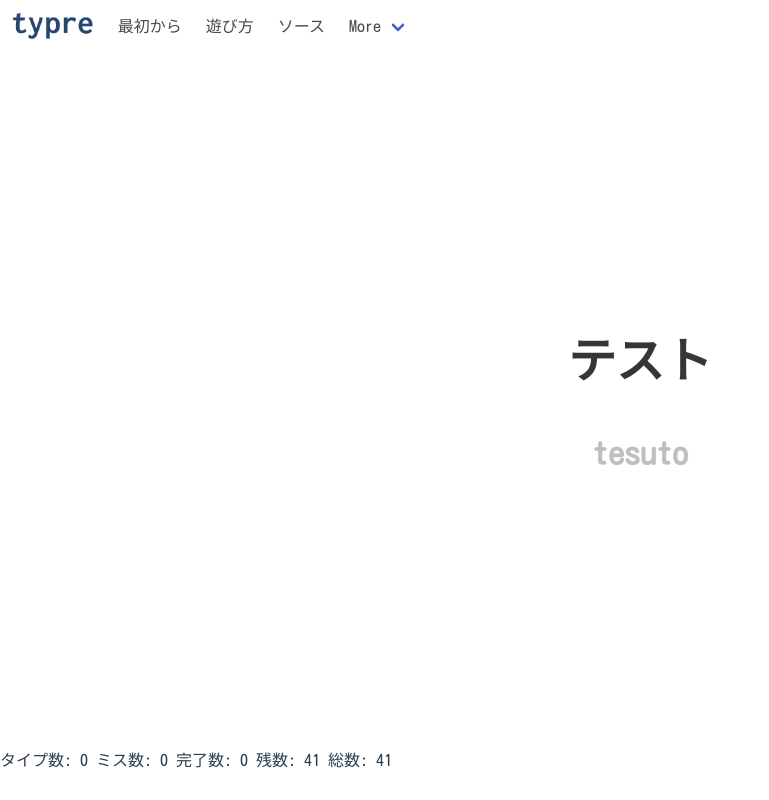
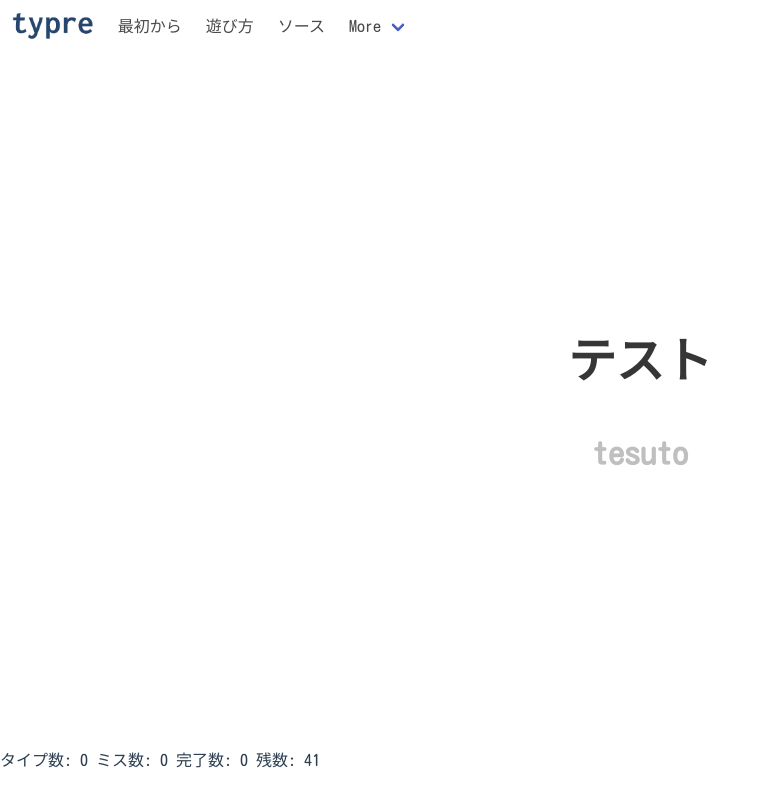
Before and after one commit to ibuky/typre, a Vue app: page /Type in a window 1280 px wide. Shown: the whole page, without its empty margins (0-769 px from the left). Built offline with nearby package versions, Linux system fonts and the light colour scheme.

Commit message:
delete all remaininig count

```diff
--- a/src/components/CurrentStatus.vue
+++ b/src/components/CurrentStatus.vue
@@ -4,7 +4,6 @@
     <p>ミス数: {{ countMiss }} </p>&nbsp;
     <p>完了数: {{ countComp }} </p>&nbsp;
     <p>残数: {{ countLastSentence }} </p>&nbsp;
-    <p>総数: {{ countStartSentence }} </p>&nbsp;
   </nav>
 </template>
 
```
